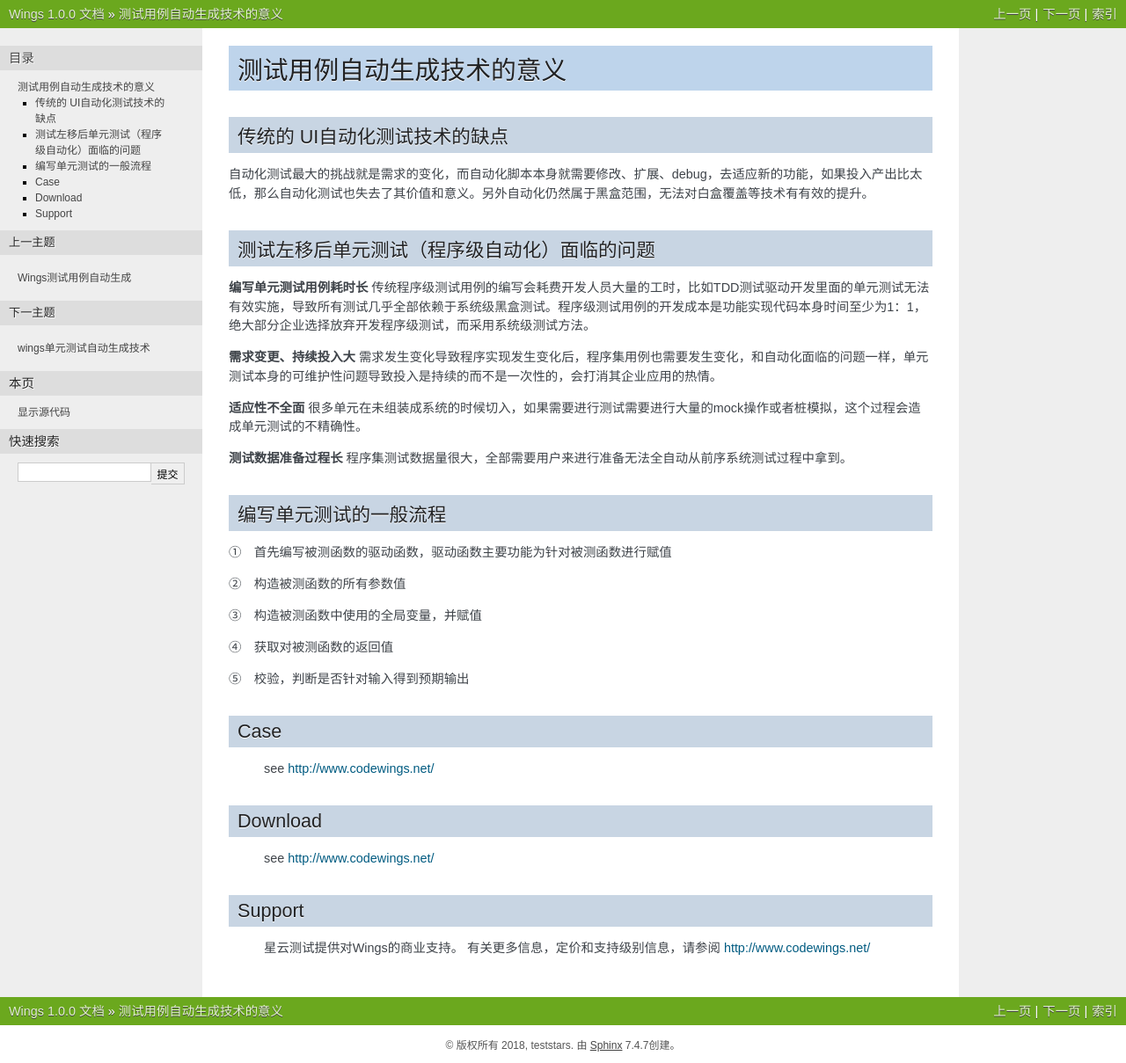
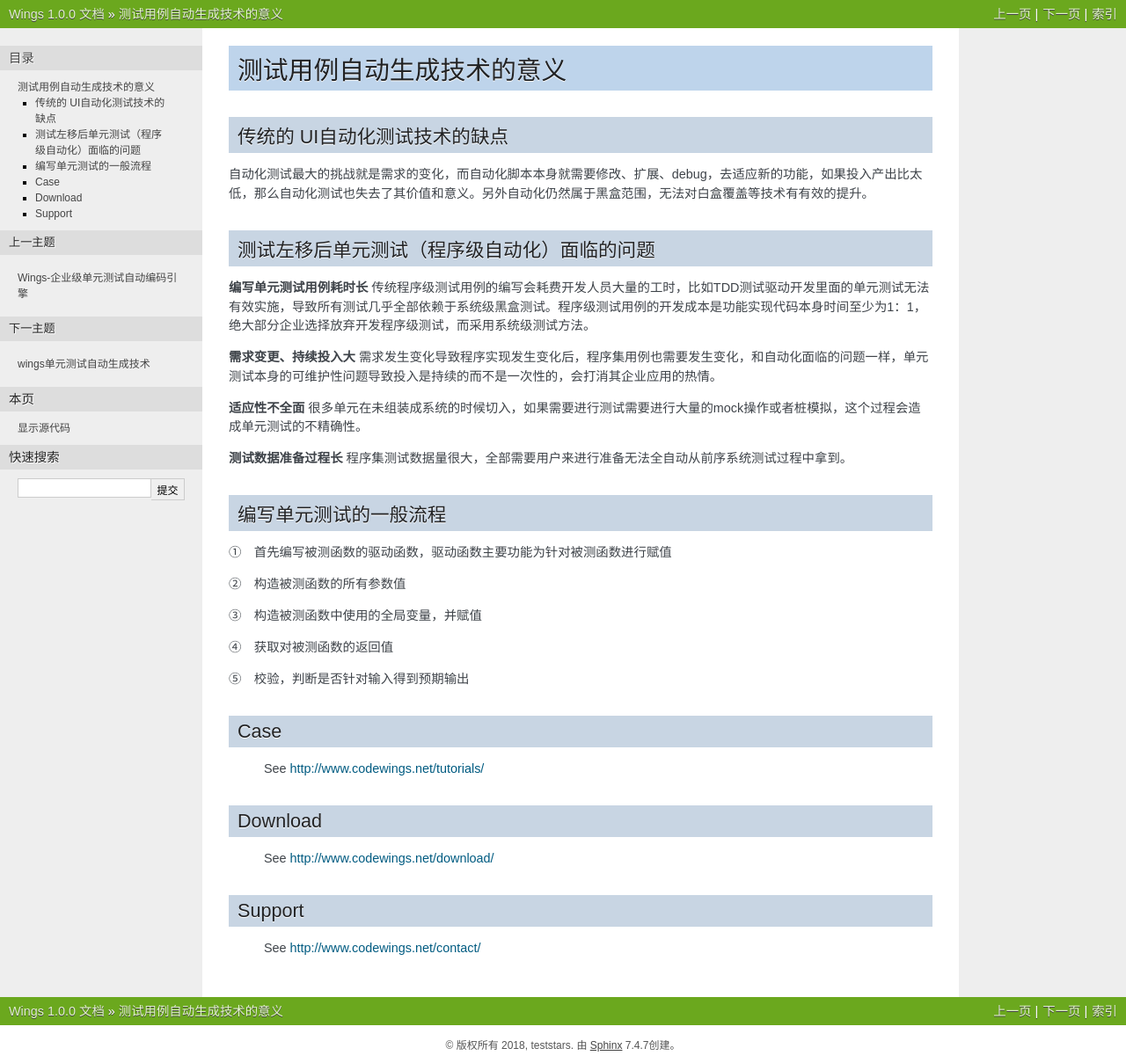
Before and after one commit to TeststarsTeam/finix, a Sphinx documentation site: the page built from source/about.rst, in a window 1280 px wide. Shown: the whole page at 88% size. Built offline with Sphinx 7.4.7, drawn with Linux system fonts in a browser that asks for light colours.

Commit message:
about.rst

```diff
--- a/source/about.rst
+++ b/source/about.rst
@@ -42,16 +42,16 @@
 Case
 -------------
 
-  see http://www.codewings.net/
+  See http://www.codewings.net/tutorials/
 
 
 Download
 ------------
 
-  see http://www.codewings.net/
+  See http://www.codewings.net/download/
 
 
 Support
 -------
 
-  星云测试提供对Wings的商业支持。 有关更多信息，定价和支持级别信息，请参阅 http://www.codewings.net/
+  See http://www.codewings.net/contact/
--- a/source/index.rst
+++ b/source/index.rst
@@ -3,7 +3,7 @@
    You can adapt this file completely to your liking, but it should at least
    contain the root `toctree` directive.
 
-Wings测试用例自动生成
+Wings-企业级单元测试自动编码引擎
 =================================
 
 .. toctree::
```
